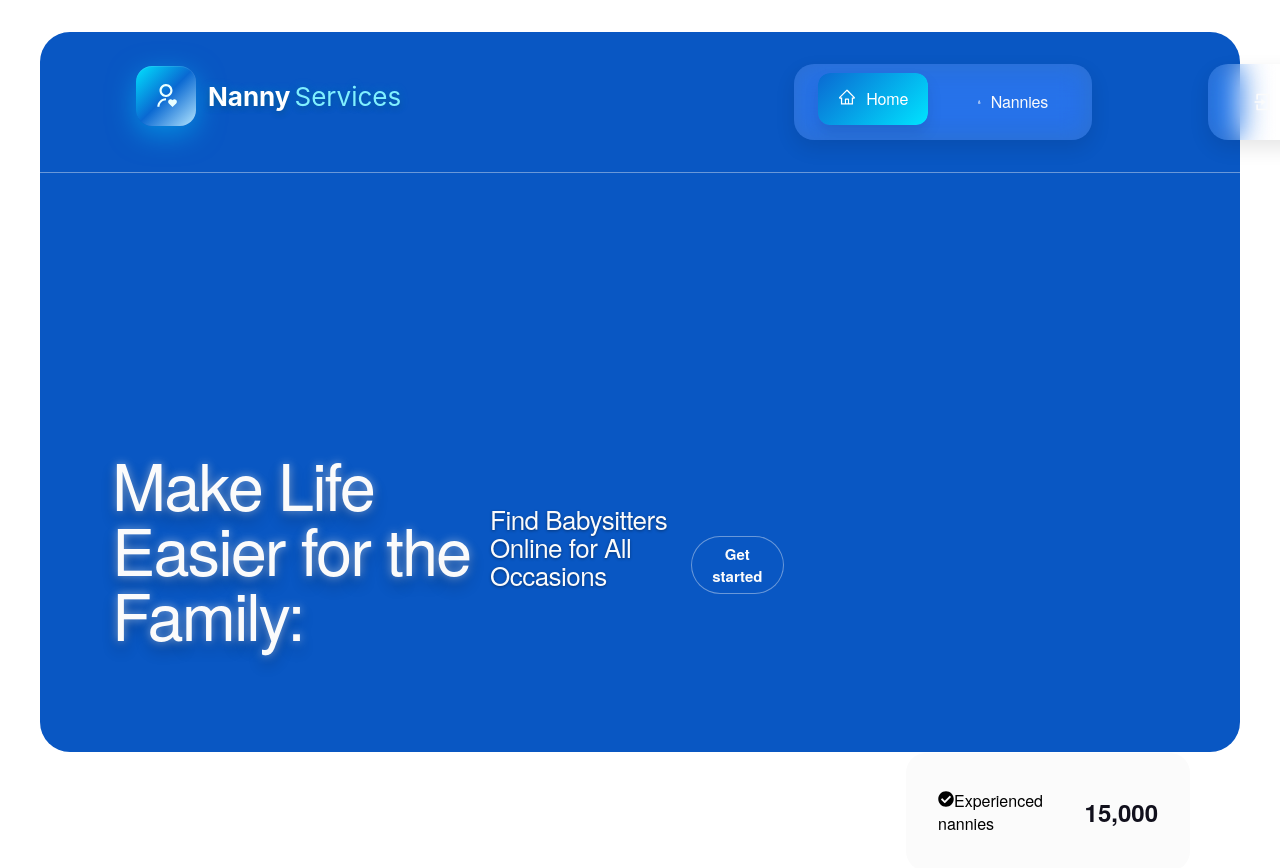
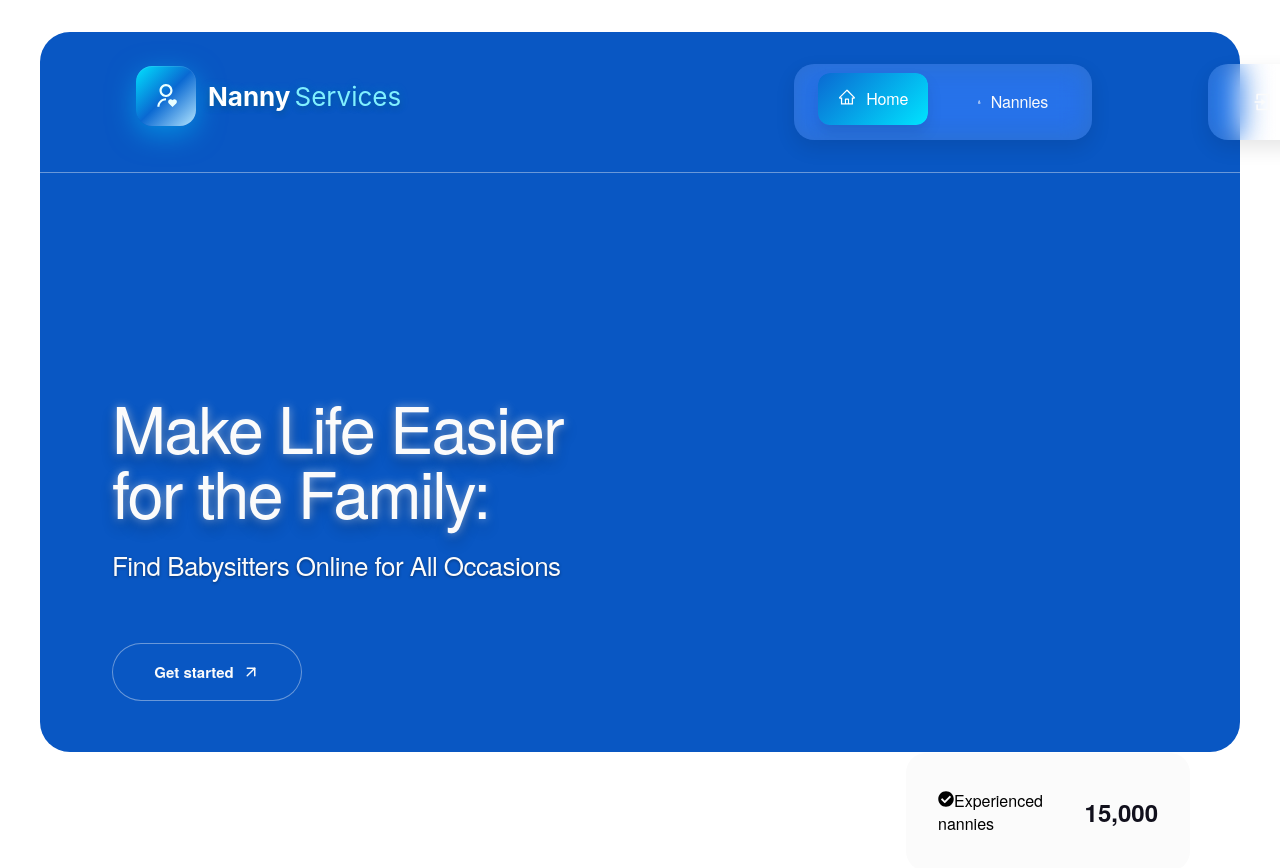
Before and after one commit to gokhankkaraduman/Nanny.Services, a React (Vite) app: page / in a window 1280 px wide. Shown: the top 868 px of the page. Built offline with nearby package versions, Linux system fonts and the light colour scheme; a web font is replaced by a local one.

Commit message:
refactor: adjust HeroLeft component

```diff
--- a/src/components/Hero/HeroLeft/HeroLeft.jsx
+++ b/src/components/Hero/HeroLeft/HeroLeft.jsx
@@ -1,11 +1,14 @@
 import style from './HeroLeft.module.css';
+import { FiArrowUpRight } from "react-icons/fi";
 
 export default function HeroLeft() {
     return (
         <div className={style.heroLeft}>
-            <h1 className={style.title}>Make Life Easier for the Family:</h1>
-            <p className={style.subtitle}>Find Babysitters Online for All Occasions</p>
-            <button className={style.ctaButton}>Get started</button>
+            <div className={style.textContent}>
+                <h1 className={style.title}>Make Life Easier for the Family:</h1>
+                <p className={style.subtitle}>Find Babysitters Online for All Occasions</p>
+                <button className={style.ctaButton}>Get started<FiArrowUpRight className={style.ctaIcon} /></button>
+            </div>
         </div>
     )
 }
```
